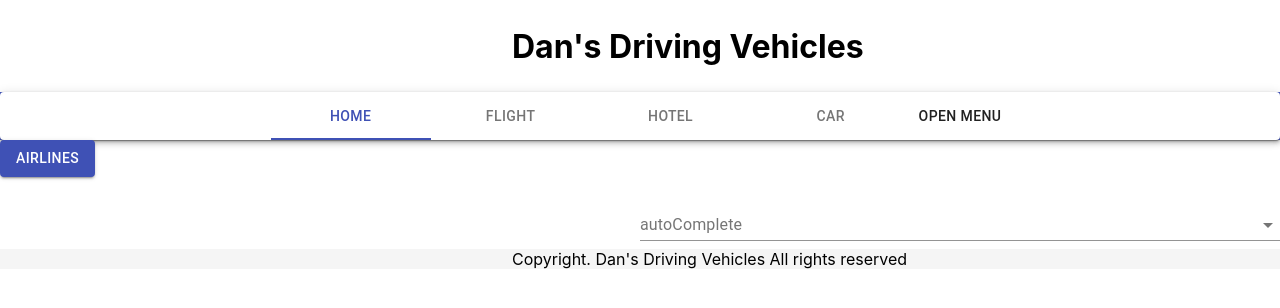
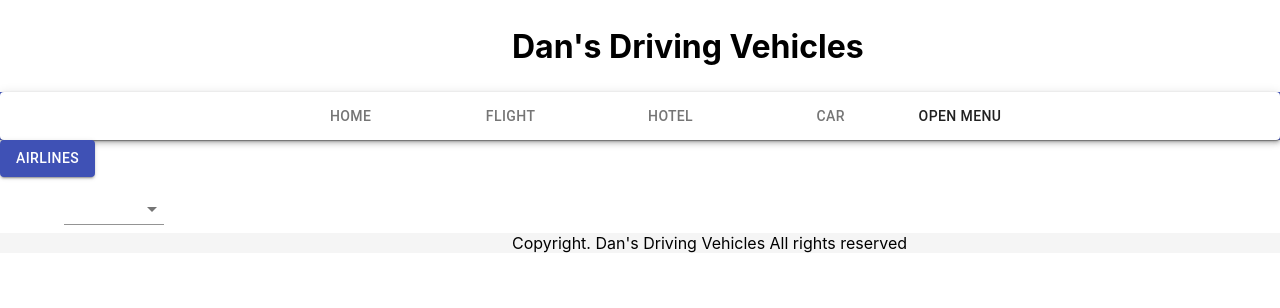
Before and after one commit to Batonja/Web2_projekat, a React (Create React App) app in the folder front-end/: page /flights in a window 1280 px wide. Shown: the top 308 px of the page. Built offline with nearby package versions, Linux system fonts and the light colour scheme.

Commit message:
insignificant edits on flights

```diff
--- a/front-end/public/scss/flight/search.css
+++ b/front-end/public/scss/flight/search.css
@@ -1,4 +1,5 @@
 .flightSearch {
-  width: 250px;
+  margin-left: 5%;
+  width: 200px;
 }
 /*# sourceMappingURL=search.css.map */
--- a/front-end/public/scss/flight/search.scss
+++ b/front-end/public/scss/flight/search.scss
@@ -1,3 +1,4 @@
 .flightSearch {
-  width: 250px;
+  margin-left: 5%;
+  width: 100px;
 }
--- a/front-end/public/scss/styles.css
+++ b/front-end/public/scss/styles.css
@@ -28,6 +28,7 @@
 }
 
 .flightSearch {
-  margin-left: 50%;
+  margin-left: 5%;
+  width: 100px;
 }
 /*# sourceMappingURL=styles.css.map */
--- a/front-end/src/App.js
+++ b/front-end/src/App.js
@@ -14,7 +14,6 @@ function App() {
       <Routes />
       <Footer />
     </Router>
-
   );
 }
 
--- a/front-end/src/common/routes.js
+++ b/front-end/src/common/routes.js
@@ -14,7 +14,7 @@ export function Routes() {
       <Route path="/flights" component={Flight} />
       <Route path="/hotels" component={Hotel} />
       <Route path="/cars" component={Car} />
-      <Route path="/airlines" component={Airlines} />
+      <Route path="/flights/airlines" component={Airlines} />
       {/* <Route path="/account" component={Account}/> */}
       <Route path="/signin" component={LoginForm} />
       <Route path="/signup" component={RegistrationForm} />
--- a/front-end/src/components/Flight/Flight.js
+++ b/front-end/src/components/Flight/Flight.js
@@ -19,7 +19,7 @@ class Flight extends Component {
           variant="contained"
           color="primary"
           className={classes.button}
-          to="/airlines"
+          to="/flights/airlines"
           component={Link}
         >
           Airlines
--- a/front-end/src/components/Flight/Search.js
+++ b/front-end/src/components/Flight/Search.js
@@ -51,9 +51,7 @@ class Search extends Component {
         id="auto-complete"
         autoComplete
         includeInputInList
-        renderInput={params => (
-          <TextField {...params} label="autoComplete" margin="normal" />
-        )}
+        renderInput={params => <TextField {...params} margin="normal" />}
       />
     );
   }
--- a/front-end/src/components/Navigation.js
+++ b/front-end/src/components/Navigation.js
@@ -24,9 +24,22 @@ class Navigation extends Component {
     super(props);
 
     this.state = {
-      value: 0,
+      value: -1,
       menuOpened: false
     };
+  }
+  componentDidMount() {
+    var currentValue = -1;
+
+    if (window.location.href === "http://localhost:3000/") currentValue = 0;
+    else if (window.location.href.includes("http://localhost:3000/flights"))
+      currentValue = 1;
+    else if (window.location.href.includes("http://localhost:3000/hotels"))
+      currentValue = 2;
+    else if (window.location.href.includes("http://localhost:3000/cars"))
+      currentValue = 3;
+
+    this.setState({ value: currentValue });
   }
 
   handleChange = (event, newValue) => {
```
Also changed, not shown: 2 other files (tests, documents, lock files or other folders).
